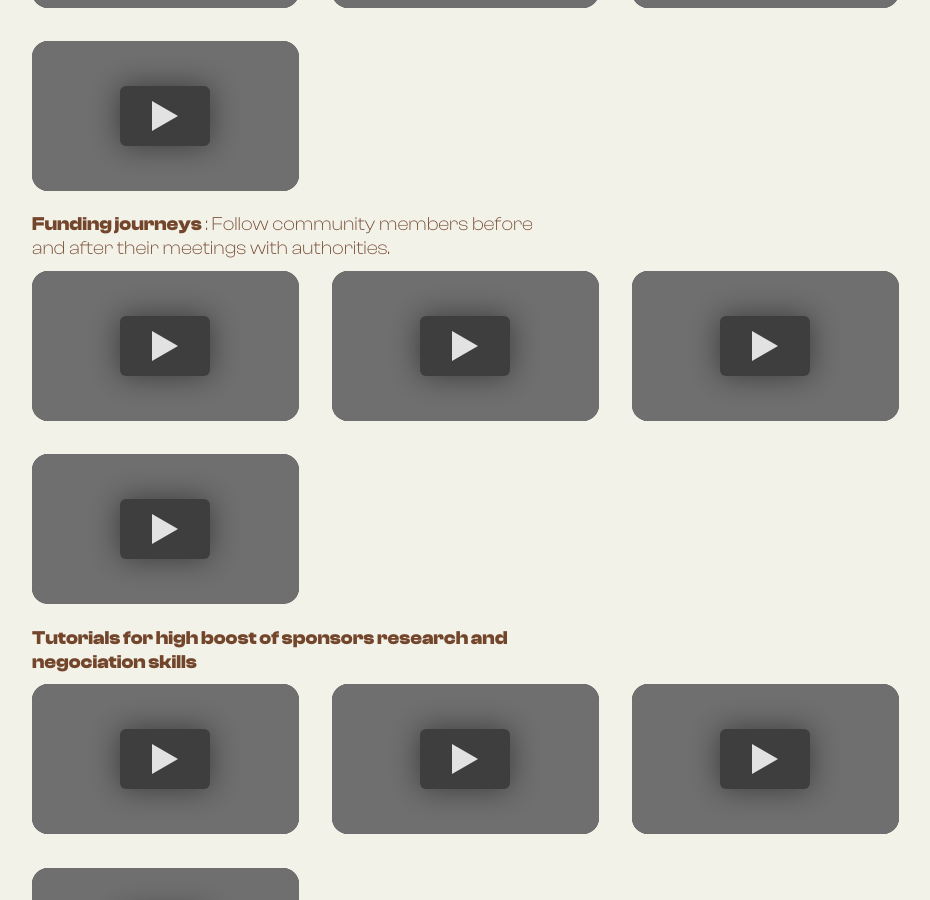
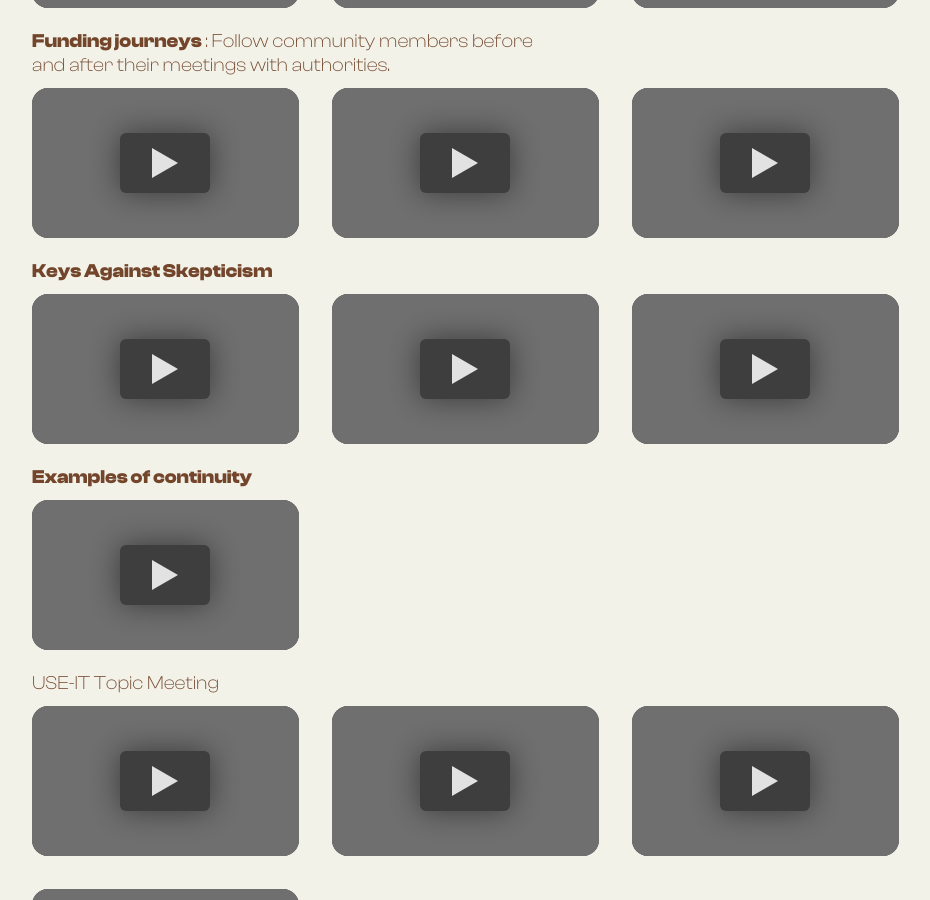
Before and after one commit to useiteurope/fund-it-website, a Jekyll site: the page built from jekyll/toolkit/index.html, in a window 1280 px wide and 900 px high, scrolled down 923 px. Shown: the whole window, without its empty margins (96-1026 px from the left). Built offline with Jekyll 4.4.1, drawn with Linux system fonts in a browser that asks for light colours; some of the changed lines change nothing that is shown.

Commit message:
💬 Update Toolkit videos.

```diff
--- a/jekyll/_data/toolkit.yaml
+++ b/jekyll/_data/toolkit.yaml
@@ -15,19 +15,26 @@
 playlists:
   - title: "<strong>“From the otherside”</strong> : Interviews of European officials to understand their vision of projects. "
     videos:
-      - 0u4f52w4qgQ
-      - 0u4f52w4qgQ
-      - 0u4f52w4qgQ
-      - 0u4f52w4qgQ
+      - 4wOQOhdtpU0
+      - cBRIKUNKIw8 # From the otherside #2 : Hana Třeštíková from Prague
+      - jILlr6NMd6Y # From the otherside #3 : Maya Vetri & Lorenzo Giardinetti
   - title: "<strong>Funding journeys</strong> : Follow community members before and after their meetings with authorities."
     videos:
-      - 0u4f52w4qgQ
-      - 0u4f52w4qgQ
-      - 0u4f52w4qgQ
-      - 0u4f52w4qgQ
-  - title: "<strong>Tutorials for high boost of sponsors research and negociation skills</strong>"
+      - cupJ9UpzsHk # Funding Journey #1 : Adrian in Wroclaw
+      - UkuQUjC_Z5w # Funding Journey #2 : Coen and Doris in Tillburg
+      - lcQYGU1RwIQ # Funding Journey #3 : Sara in Rome
+  - title: "<strong>Keys Against Skepticism</strong>"
     videos:
-      - 0u4f52w4qgQ
-      - 0u4f52w4qgQ
-      - 0u4f52w4qgQ
-      - 0u4f52w4qgQ
+      - lMWikHASAeg # Keys Against Skepticism #1 : Environmental impact of paper maps
+      - gGQEeqcreQg # Keys Against Skepticism #2 : The USE-IT fee
+      - q83KVA_DTGY # Keys Against Skepticism #3 : Youth Tourism Benefits
+  - title: "<strong>Examples of continuity</strong>"
+    videos:
+      - cBRIKUNKIw8 # Examples of continuity #1 - OSLO
+
+  - title: "USE-IT Topic Meeting"
+    videos:
+      - DsCJ64qOjag # USE-IT Topic Meeting : About Crowdfunding
+      - 4wOQOhdtpU0 # European Solidarity Corps Introduction by Mafalda
+      - T9wqb9AgiLo # Tutorial #1 : How to find sponsors?
+      - T9wqb9AgiLo # Tutorial #2 : How to prepare a meeting with sponsors
```
